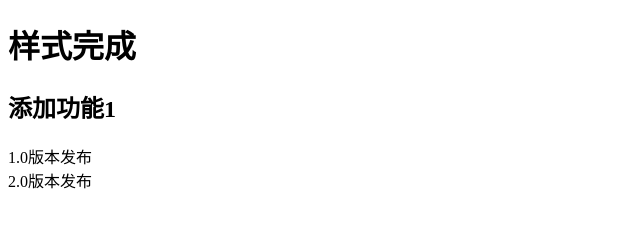
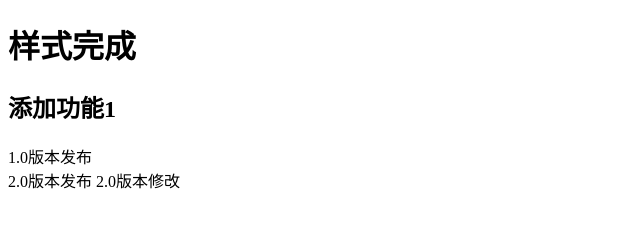
Before and after one commit to Neko23333333/mygit, a plain HTML site: page index.html in a window 1280 px wide. Shown: the whole page, without its empty margins (0-640 px from the left). Drawn offline with Linux system fonts and the light colour scheme.

Commit message:
2.版本修改

```diff
--- a/index.html
+++ b/index.html
@@ -15,8 +15,8 @@
         1.0版本发布
     </div>
     <div>
-
         2.0版本发布
+        2.0版本修改
     </div>
 </body>
 
```
